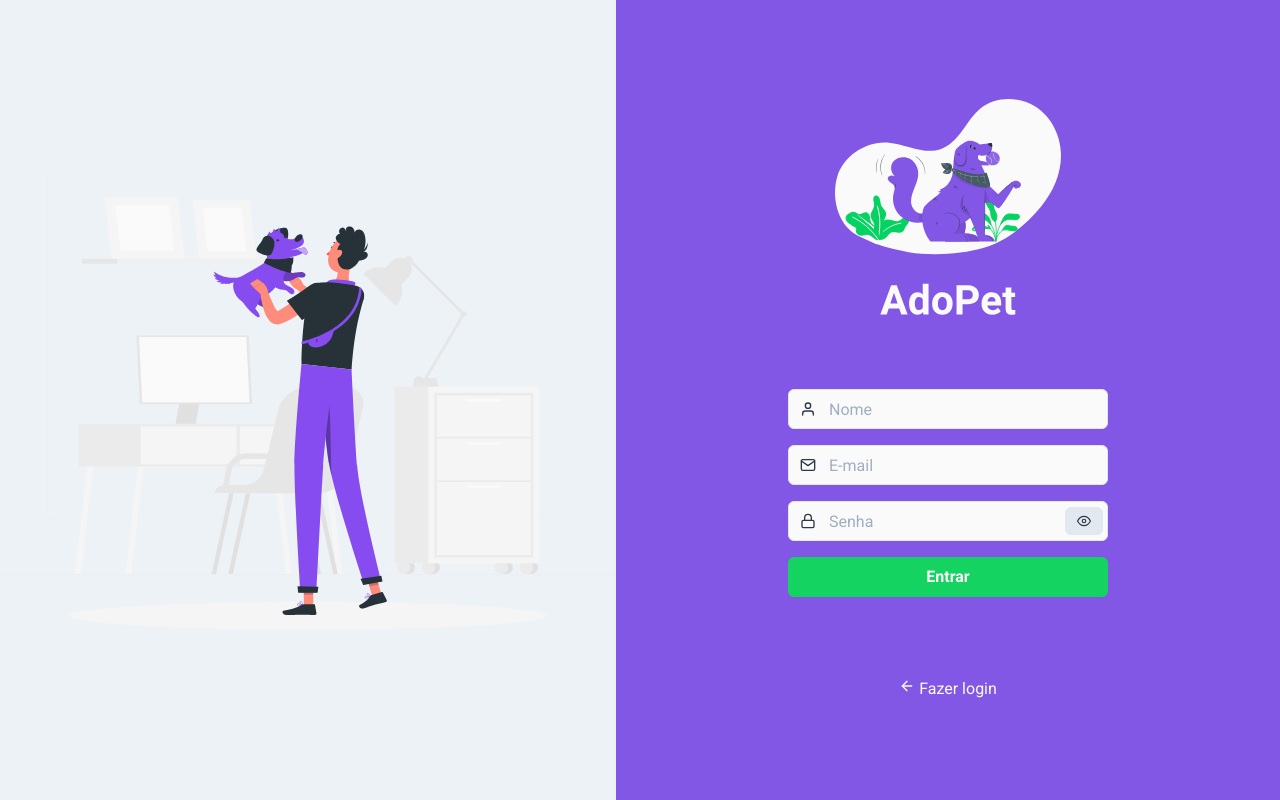
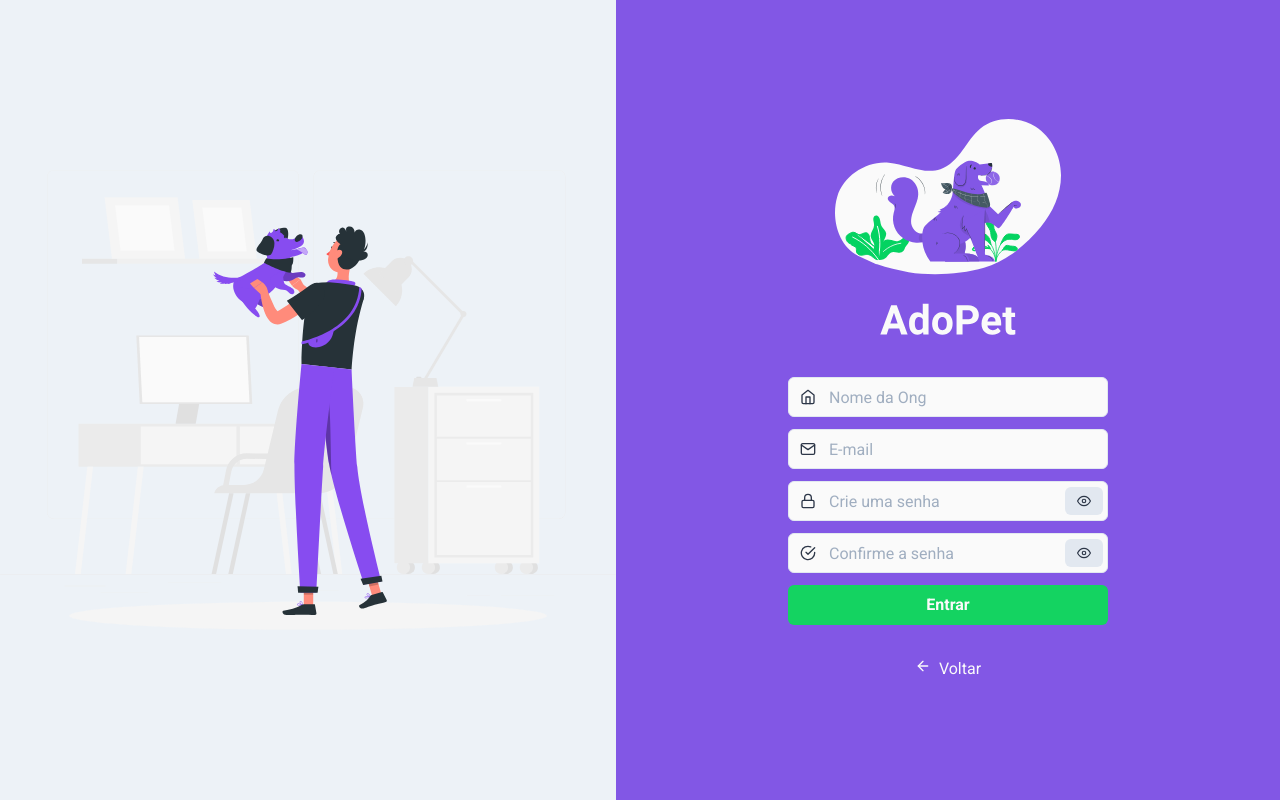
Before and after one commit to alan-dx/adopet-web, a Next.js app: page /signup/1 in a window 1280 px wide. Built offline with nearby package versions, Linux system fonts and the light colour scheme.

Commit message:
edit interface details on signup page | install react-hook-form, @hookform/resolvers and yup | implemented form validation

```diff
--- a/package.json
+++ b/package.json
@@ -11,11 +11,14 @@
     "@chakra-ui/react": "^1.6.3",
     "@emotion/react": "11",
     "@emotion/styled": "11",
+    "@hookform/resolvers": "^2.5.2",
     "framer-motion": "4",
     "next": "10.2.3",
     "react": "17.0.2",
     "react-dom": "17.0.2",
-    "react-icons": "^4.2.0"
+    "react-hook-form": "^7.8.8",
+    "react-icons": "^4.2.0",
+    "yup": "^0.32.9"
   },
   "devDependencies": {
     "@types/node": "^15.12.2",
--- a/src/components/ActionButton/index.tsx
+++ b/src/components/ActionButton/index.tsx
@@ -1,10 +1,6 @@
-import { Button, Text } from '@chakra-ui/react'
+import { Button, Text, ButtonProps } from '@chakra-ui/react'
 
-interface ActionButtonProps {
-  children: string
-}
-
-export function ActionButton({children}: ActionButtonProps) {
+export function ActionButton({children, ...rest}: ButtonProps) {
   return (
     <Button
       bg="green.300"
@@ -13,6 +9,7 @@ export function ActionButton({children}: ActionButtonProps) {
         background: "green.500",
         transition: "background 0.5s"
       }}
+      {...rest}
     >
       <Text color="gray.50" >{children}</Text>
     </Button>
--- a/src/components/Input/index.tsx
+++ b/src/components/Input/index.tsx
@@ -4,22 +4,26 @@ import {
   InputLeftElement,
   Icon,
   InputRightElement,
-  Button
+  Button,
+  FormControl,
+  InputProps as ChakraInputProps,
+  FormErrorMessage
 } from '@chakra-ui/react'
-import { useState, ReactNode, ElementType } from 'react'
+import { useState, forwardRef, ElementType, ForwardRefRenderFunction } from 'react'
+import { FieldError } from 'react-hook-form'
 import { FiEye, FiEyeOff } from 'react-icons/fi'
 
-interface InputProps {
-  placeholder?: string,
-  type?: string,
-  icon?: ElementType
+interface InputProps extends ChakraInputProps {
+  icon?: ElementType,
+  error?: FieldError,
 }
 
-export function Input({type, placeholder, icon}: InputProps) {
+ const InputBase: ForwardRefRenderFunction<HTMLInputElement, InputProps> = ({type, icon, error = null, ...rest}, ref) => {
 
   const [show, setShow] = useState(true)
 
   return (
+    <FormControl isInvalid={!!error}>
       <InputGroup>
         <InputLeftElement
           pointerEvents="none"
@@ -29,8 +33,9 @@ export function Input({type, placeholder, icon}: InputProps) {
             bg="gray.50"
             fontSize={["xs", "md"]}
             type={type !== "password" ? type : (show ? "password" : "text")}
-        placeholder={placeholder}
             color="gray.700"
+            ref={ref}
+            {...rest}
           />
           {
             type == 'password' && (
@@ -42,5 +47,13 @@ export function Input({type, placeholder, icon}: InputProps) {
             )
           }
       </InputGroup>
+        {!!error && (
+            <FormErrorMessage fontSize="x-small" color="red.400" >
+              {error.message}
+            </FormErrorMessage>
+        )}
+    </FormControl>
   )
 }
+
+export const Input = forwardRef(InputBase)
--- a/src/pages/signup/[user_type].tsx
+++ b/src/pages/signup/[user_type].tsx
@@ -4,31 +4,53 @@ import {
   VStack,
   useBreakpointValue,
   Link as ChakraLink,
-  Text,
   Icon
 } from '@chakra-ui/react'
 import Link from 'next/link'
 import { Input } from '../../components/Input'
-import { FiMail, FiLock, FiArrowLeft, FiUser } from 'react-icons/fi'
+import { FiMail, FiLock, FiArrowLeft, FiUser, FiHome, FiCheckCircle } from 'react-icons/fi'
 import { ActionButton } from '../../components/ActionButton'
 import Head from 'next/head'
 import { GetServerSideProps } from 'next'
 import { useEffect } from 'react'
+import { useForm, SubmitHandler } from 'react-hook-form'
+import * as yup from 'yup'
+import { yupResolver } from '@hookform/resolvers/yup'
+
+type SignUpFormData = {
+  name: string;
+  email: string;
+  password: string;
+}
 
 interface SignUpProps {
   user_type:string
 }
 
+const signUpFormSchema = yup.object().shape({
+  name: yup.string().required('Nome obrigatório'),
+  email: yup.string().email('E-mail inválido').required('E-mail obrigatório'),
+  password: yup.string().required('Senha obrigatória').min(6, 'Ao mínimo 6 caracteres'),
+  cPassword: yup.string().oneOf([
+    null, yup.ref('password')
+  ], 'As senhas não conferem!')
+})
+
 export default function SignUp({user_type = 'user'}: SignUpProps) {
+
+  const { register, handleSubmit, formState: {errors, isSubmitting} } = useForm({
+    resolver: yupResolver(signUpFormSchema)
+  })
 
   const isDesktop = useBreakpointValue({
     base: false,
     lg: true
   })
 
-  useEffect(() => {
-    console.log(user_type)
-  }, [])
+  const handleSignUp: SubmitHandler<SignUpFormData> = async (values, event) => {
+    console.log({isOng: user_type == 'user' ? false : true, ...values})
+    return new Promise(resolve => setTimeout(resolve, 2000))
+  }
 
   return (
     <>
@@ -55,6 +77,8 @@ export default function SignUp({user_type = 'user'}: SignUpProps) {
           )
         }
         <Flex
+          as="form"
+          onSubmit={handleSubmit(handleSignUp)}
           flexDir="column"
           flex="1"
           height="100%"
@@ -69,17 +93,45 @@ export default function SignUp({user_type = 'user'}: SignUpProps) {
             src="/logo.svg"
             alt="Logo"
           />
-          <VStack spacing={4} mt={isDesktop ? "16" : "12"} w={["64","80","90"]}>
-            <Input placeholder="Nome" type="text" icon={FiUser} />
-            <Input placeholder="E-mail" type="email" icon={FiMail} />
-            <Input placeholder="Senha" type="password" icon={FiLock} />
-            <ActionButton>
+          <VStack spacing={3} mt={isDesktop ? "8" : "6"} w={["64","80","90"]}>
+            <Input
+              placeholder={user_type == 'user' ? "Nome" : "Nome da Ong"}
+              type="text"
+              icon={user_type == 'user' ? FiUser : FiHome}
+              error={errors.name}
+              {...register('name')}
+            />
+            <Input
+              placeholder="E-mail"
+              type="email"
+              icon={FiMail}
+              error={errors.email}
+              {...register('email')}
+            />
+            <Input
+              placeholder="Crie uma senha"
+              type="password"
+              icon={FiLock}
+              error={errors.password}
+              {...register('password')}
+            />
+            <Input
+              placeholder="Confirme a senha"
+              type="password"
+              icon={FiCheckCircle}
+              error={errors.cPassword}
+              {...register('cPassword')}
+            />
+            <ActionButton
+              type="submit"
+              isLoading={isSubmitting}
+            >
               Entrar
             </ActionButton>
           </VStack>
           <Link href="/" passHref>
-            <ChakraLink mt={["10", "20"]} color="gray.50">
-              {<Icon as={FiArrowLeft} mr="1" />}Fazer login
+            <ChakraLink mt={["4", "8"]} color="gray.50">
+              {<Icon as={FiArrowLeft} mr="1" />} Voltar
             </ChakraLink>
           </Link>
         </Flex>
```
Also changed, not shown: src/pages/signin/index.tsx (+43 -4 lines), 1 other file (tests, documents, lock files or other folders). Lines whose indentation alone changed are shown as unchanged.
